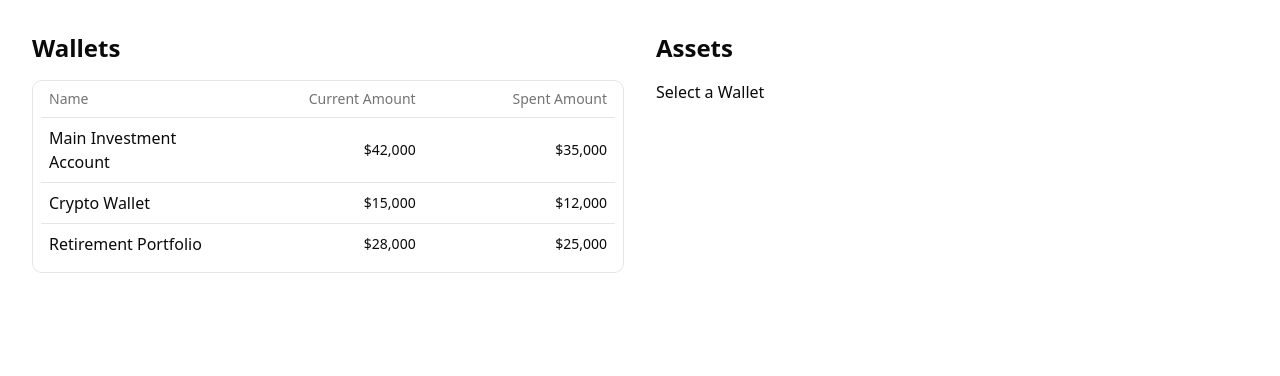
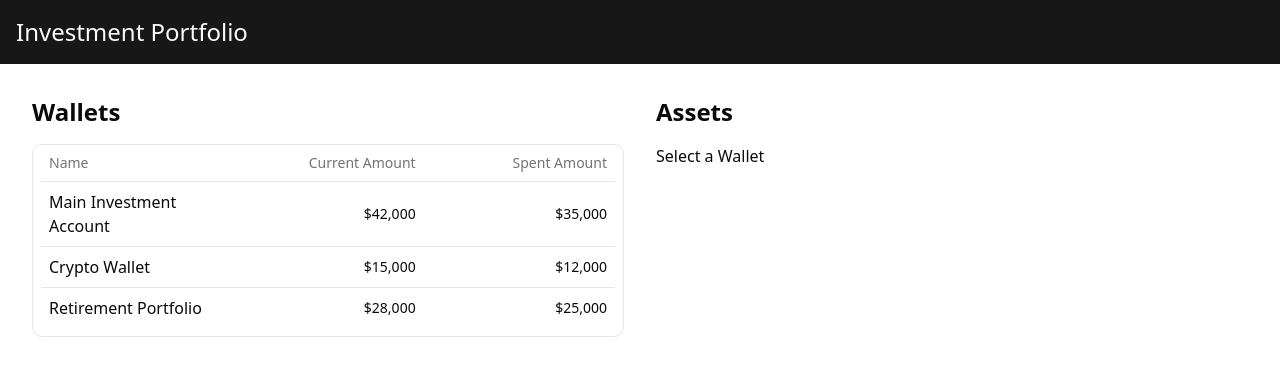
Before and after one commit to PedroMarianoAlmeida/investment-dashboard, a Next.js app: page / in a window 1280 px wide. Shown: the top 376 px of the page. Built offline with nearby package versions, Linux system fonts and the light colour scheme.

Commit message:
add header (#4)

```diff
--- a/src/app/layout.tsx
+++ b/src/app/layout.tsx
@@ -1,5 +1,7 @@
 import type { Metadata } from "next";
 import { ThemeProvider } from "@/components/layout/theme-provider";
+
+import { Header } from "@/components/layout/header";
 import "./globals.css";
 
 export const metadata: Metadata = {
@@ -15,6 +17,7 @@ export default function RootLayout({
   return (
     <html lang="en" suppressHydrationWarning>
       <body>
+        <Header />
         <ThemeProvider
           attribute="class"
           defaultTheme="system"
--- /dev/null
+++ b/src/components/layout/header.tsx
@@ -0,0 +1,7 @@
+export const Header = () => {
+  return (
+    <header className="p-4 bg-secondary-foreground">
+      <h1 className="text-primary-foreground text-2xl">Investment Portfolio</h1>
+    </header>
+  );
+};
```
